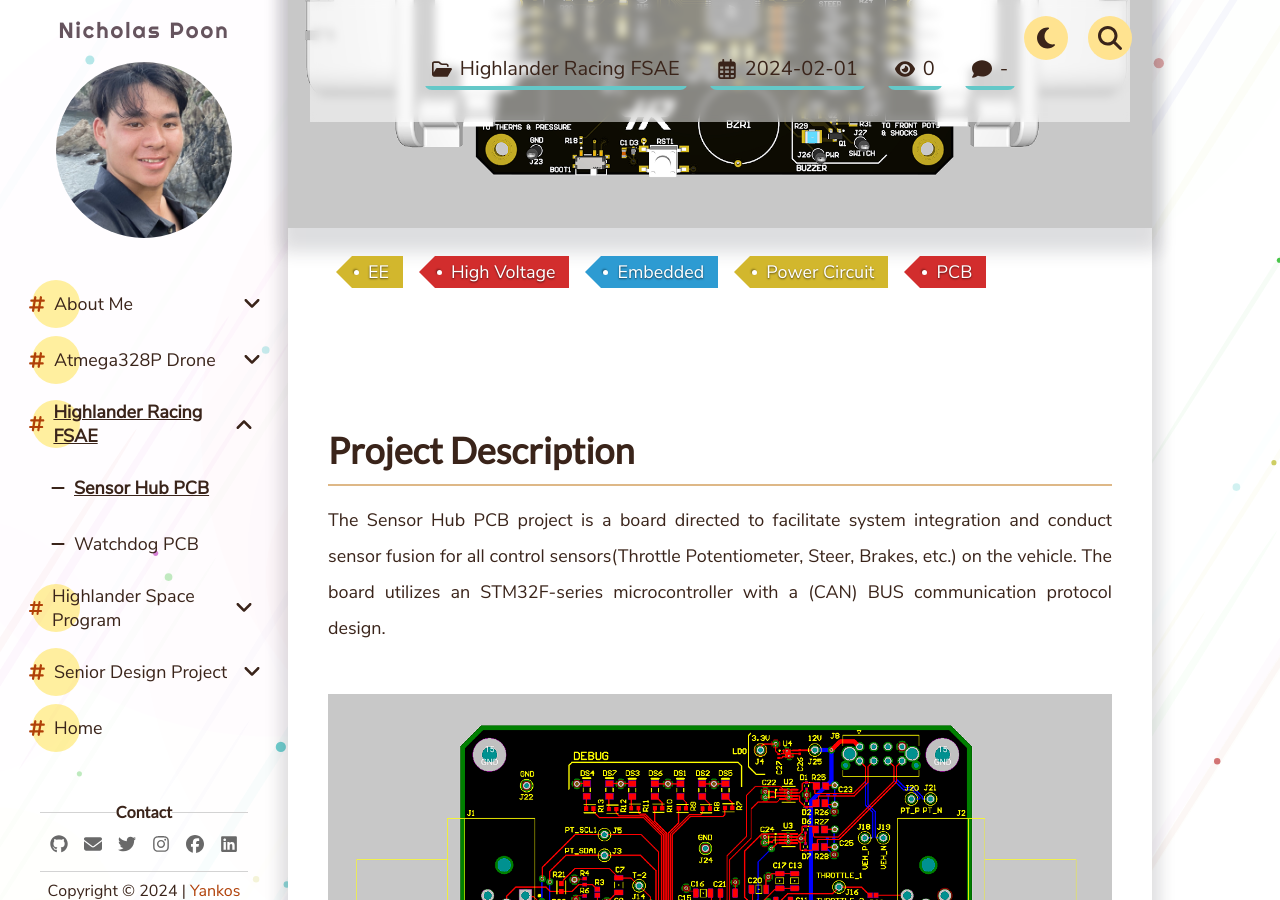
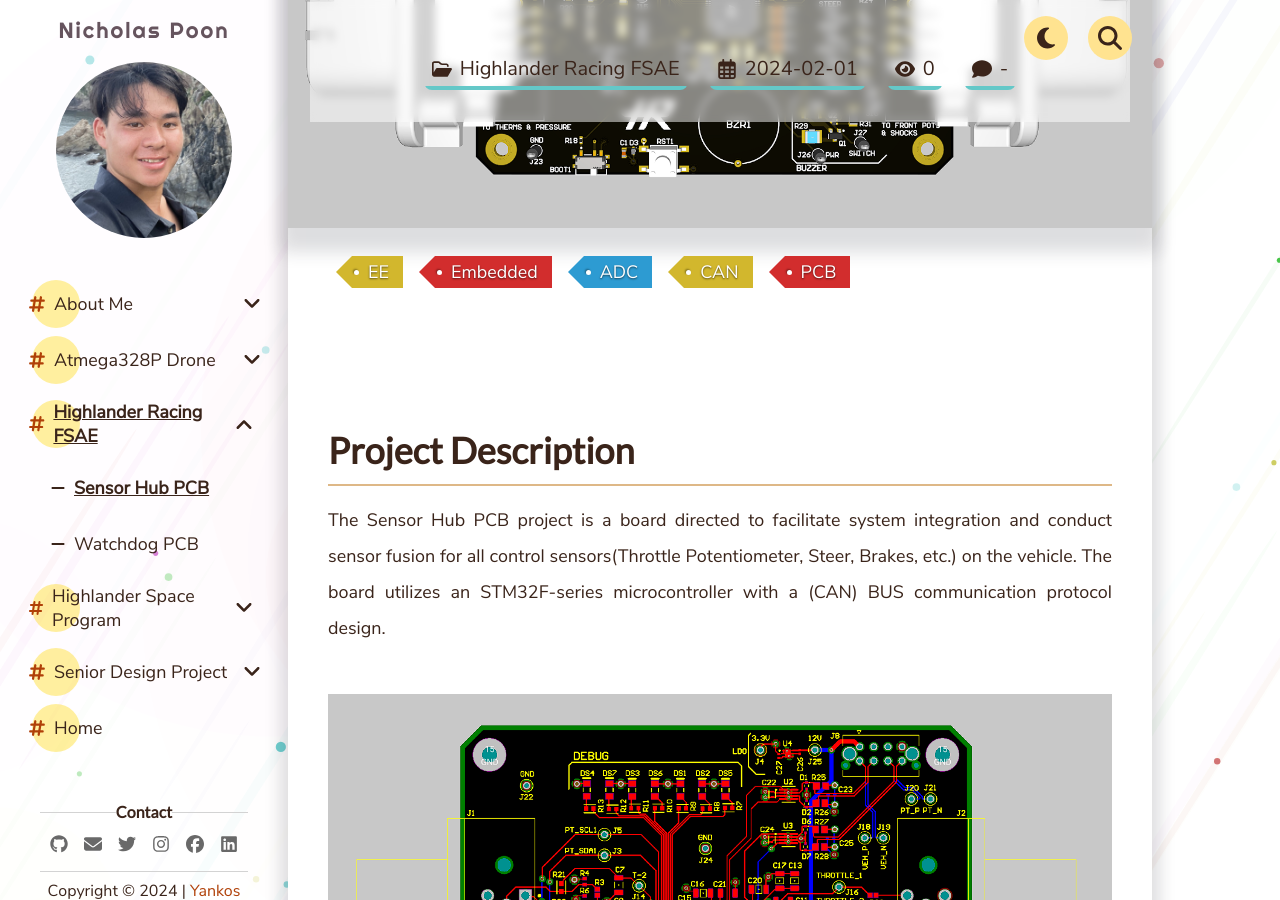
Before and after one commit to NickPoon101/NP-Portfolio, a Jekyll site: the page built from _pages/Highlander Racing FSAE/Sensor Hub PCB/ver2.md, in a window 1280 px wide and 900 px high, scrolled down 379 px. Built offline with Jekyll 4.4.1, drawn with Linux system fonts in a browser that asks for light colours; comment, search, counter and statistics services are not loaded; some of the changed text lies outside the part shown.

Commit message:
Update ver2.md

```diff
--- a/_pages/Highlander Racing FSAE/Sensor Hub PCB/ver2.md
+++ b/_pages/Highlander Racing FSAE/Sensor Hub PCB/ver2.md
@@ -1,7 +1,7 @@
 ---
 title: "Sensor Hub Revision #2"
 date: "2024-02-01"
-tags: [EE, High Voltage, Embedded, Power Circuit, PCB]
+tags: [EE, Embedded, ADC, CAN, PCB]
 thumbnail: "/assets/img/SensorHub2_images/PCB_3D.png"
 ---
 
```
